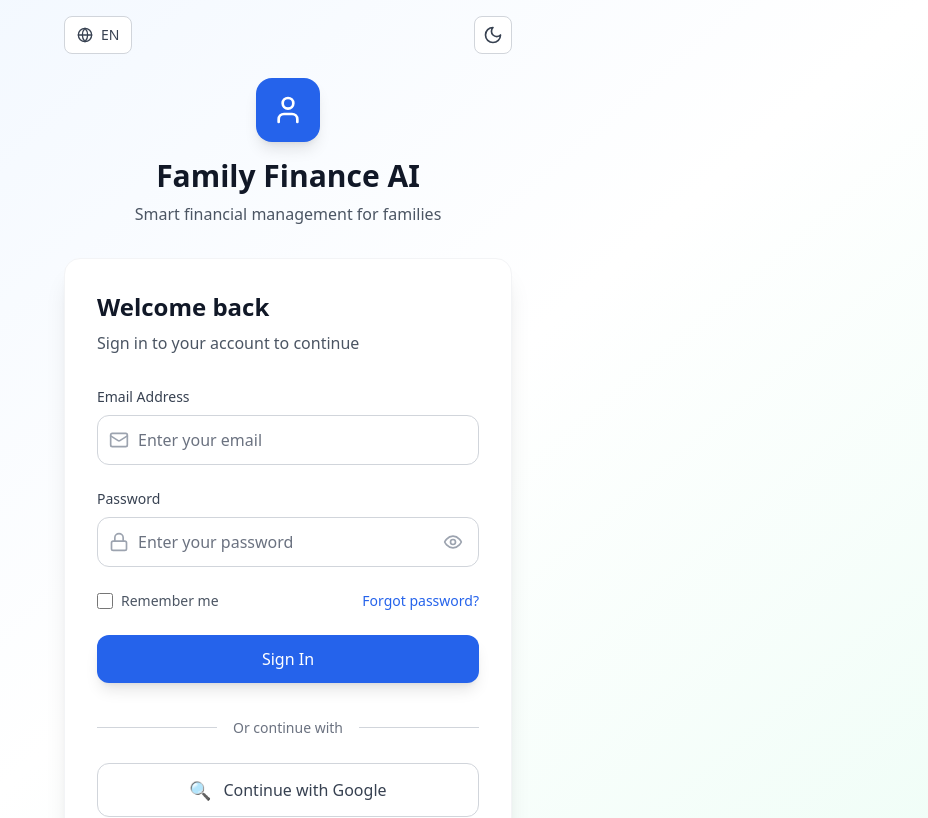
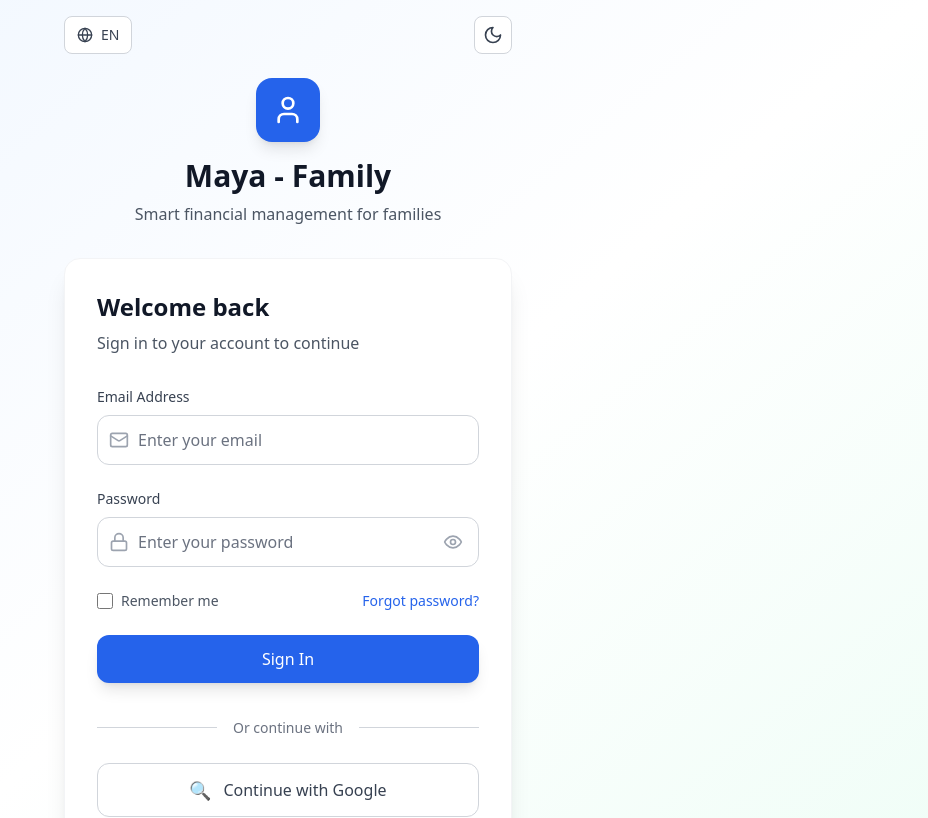
Before and after one commit to Aybis/maya-family, a React (Vite) app: page / in a window 1280 px wide. Shown: the top 818 px of the page, without its empty margins (352-1280 px from the left). Built offline with nearby package versions, Linux system fonts and the light colour scheme.

Commit message:
Update Application Name to Maya - Family

```diff
--- a/index.html
+++ b/index.html
@@ -4,7 +4,7 @@
     <meta charset="UTF-8" />
     <link rel="icon" type="image/svg+xml" href="/vite.svg" />
     <meta name="viewport" content="width=device-width, initial-scale=1.0" />
-    <title>Family Finance AI - Complete Application</title>
+    <title>Maya - Family Finance AI</title>
   </head>
   <body>
     <div id="root"></div>
--- a/src/components/Layout.tsx
+++ b/src/components/Layout.tsx
@@ -36,7 +36,7 @@ const Layout: React.FC<LayoutProps> = ({ children, currentPage, onPageChange })
             <User className="h-8 w-8 text-blue-600 mr-3" />
             <div>
               <h1 className={`text-xl font-bold ${isDark ? 'text-white' : 'text-gray-900'}`}>
-                Family Finance
+                Maya - Family
               </h1>
               <p className={`text-sm ${isDark ? 'text-gray-400' : 'text-gray-500'}`}>
                 AI Powered
@@ -79,7 +79,7 @@ const Layout: React.FC<LayoutProps> = ({ children, currentPage, onPageChange })
             <div className="flex items-center">
               <User className="h-6 w-6 text-blue-600 mr-2" />
               <h1 className={`text-lg font-semibold ${isDark ? 'text-white' : 'text-gray-900'}`}>
-                Family Finance AI
+                Maya - Family
               </h1>
             </div>
           </div>
--- a/src/pages/AuthPage.tsx
+++ b/src/pages/AuthPage.tsx
@@ -76,7 +76,7 @@ const AuthPage: React.FC<AuthPageProps> = ({ onLogin }) => {
             <User className="h-8 w-8 text-white" />
           </div>
           <h1 className={`text-3xl font-bold mb-2 ${isDark ? 'text-white' : 'text-gray-900'}`}>
-            Family Finance AI
+            Maya - Family
           </h1>
           <p className={isDark ? 'text-gray-300' : 'text-gray-600'}>
             Smart financial management for families
```
Also changed, not shown: 1 other file (tests, documents, lock files or other folders).
